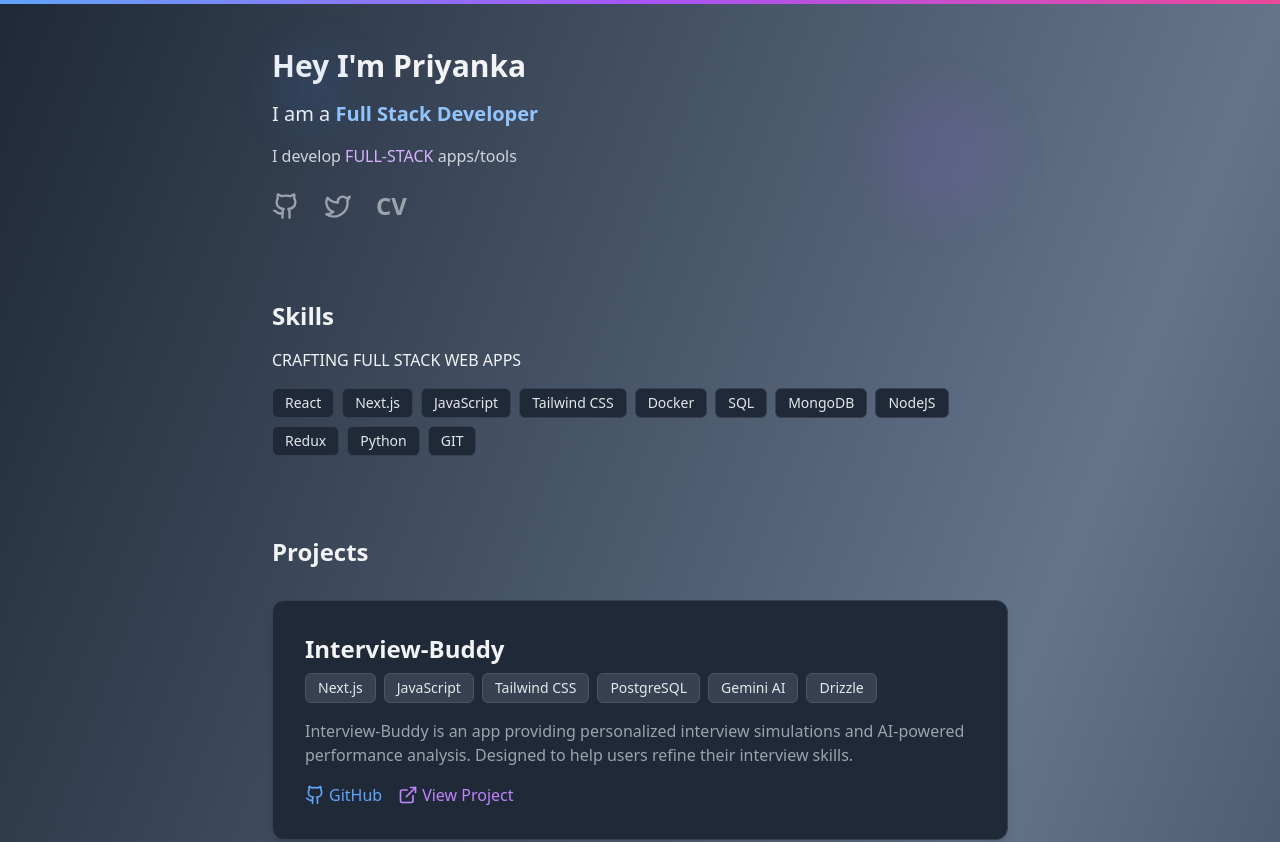
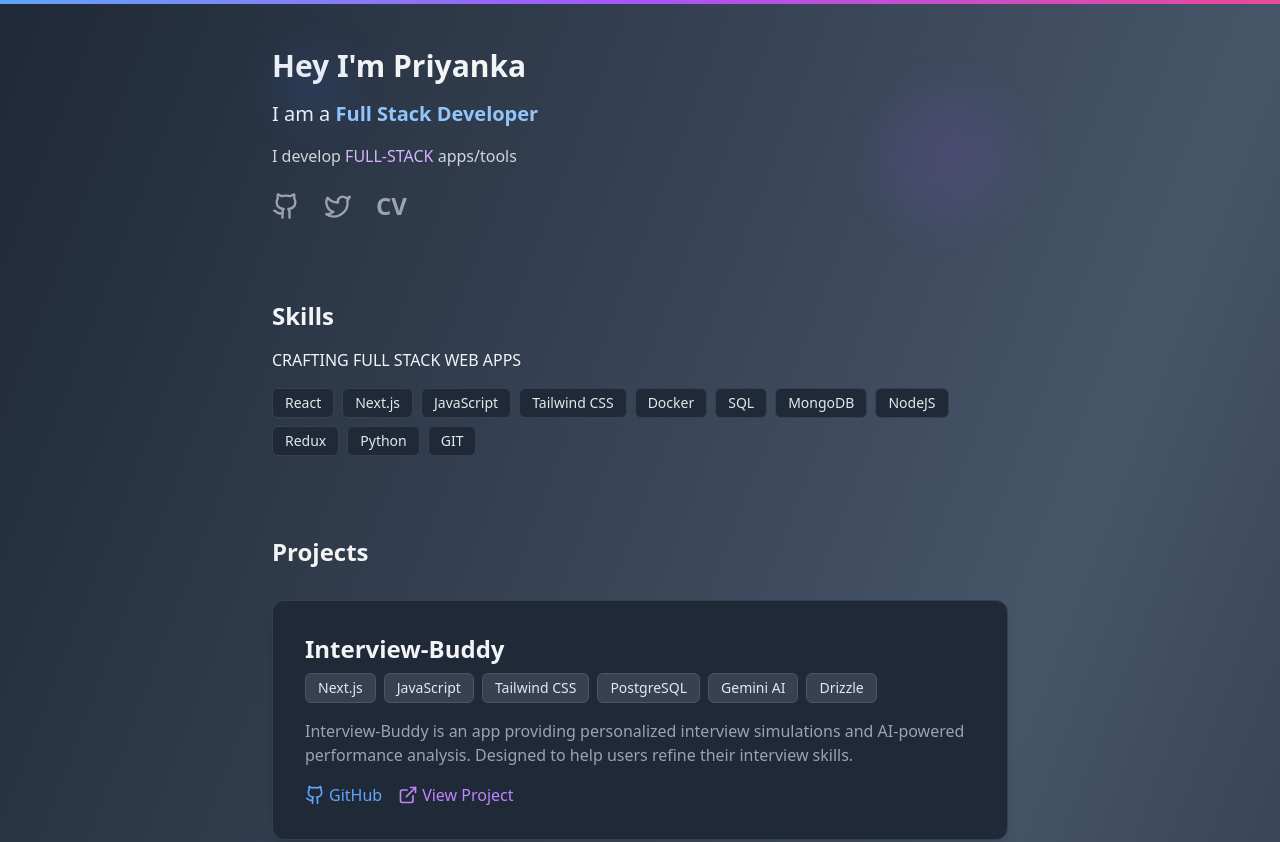
Before and after one commit to priyankasoni930/priyanka, a Next.js app: page / in a window 1280 px wide. Shown: the top 842 px of the page. Built offline with nearby package versions, Linux system fonts and the light colour scheme.

Commit message:
Update page.tsx

```diff
--- a/app/page.tsx
+++ b/app/page.tsx
@@ -2,7 +2,7 @@ import { Github, Twitter, Linkedin, ExternalLink } from "lucide-react";
 
 export default function Portfolio() {
   return (
-    <div className="min-h-screen bg-gradient-to-br  from-gray-800 via-slate-500 to-slate-900 text-gray-100 font-sans">
+    <div className="min-h-screen bg-gradient-to-br  from-gray-800 via-slate-600 to-slate-900 text-gray-100 font-sans">
       <div className="fixed top-0 left-0 w-full h-1 bg-gradient-to-r from-blue-400 via-purple-500 to-pink-500"></div>
       <main className="max-w-3xl mx-auto px-4 py-12">
         <IntroSection />
```
